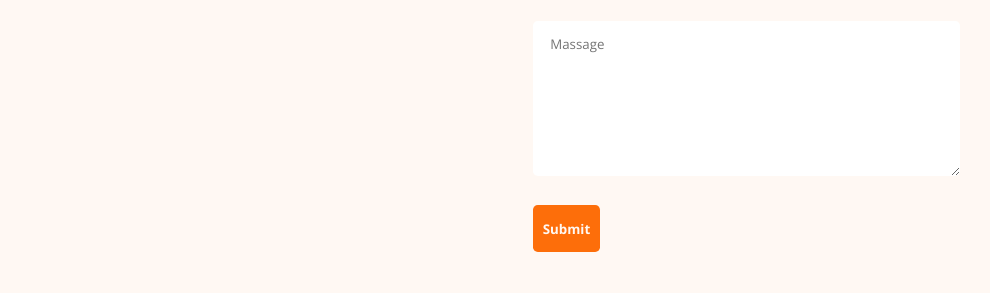
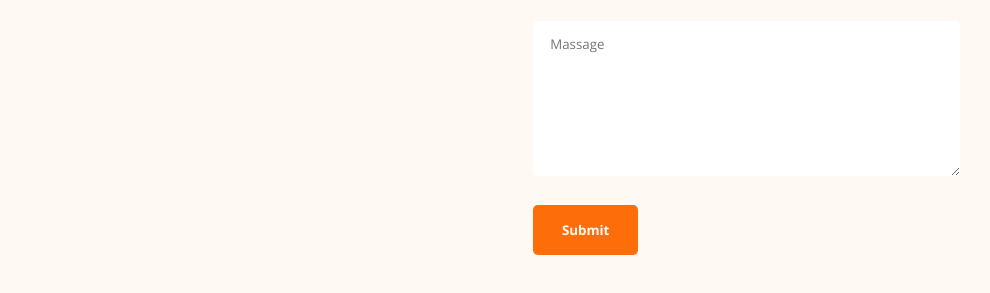
Before and after one commit to Md-Easin-Ali-Khan/Protfolio-From-Programming-Hero, a plain HTML site: page index.html in a window 1280 px wide. Shown: the part 3058-3351 px from the top of the page, without its empty margins (144-1134 px from the left). Drawn offline with nearby package versions, Linux system fonts and the light colour scheme.

Commit message:
add button style

```diff
--- a/style.css
+++ b/style.css
@@ -361,3 +361,7 @@ Footer Section
     width: 96%;
     margin-bottom: 1.5rem;
 }
+
+.message_me>button{
+    padding: 1rem 1.8rem;
+}
```
